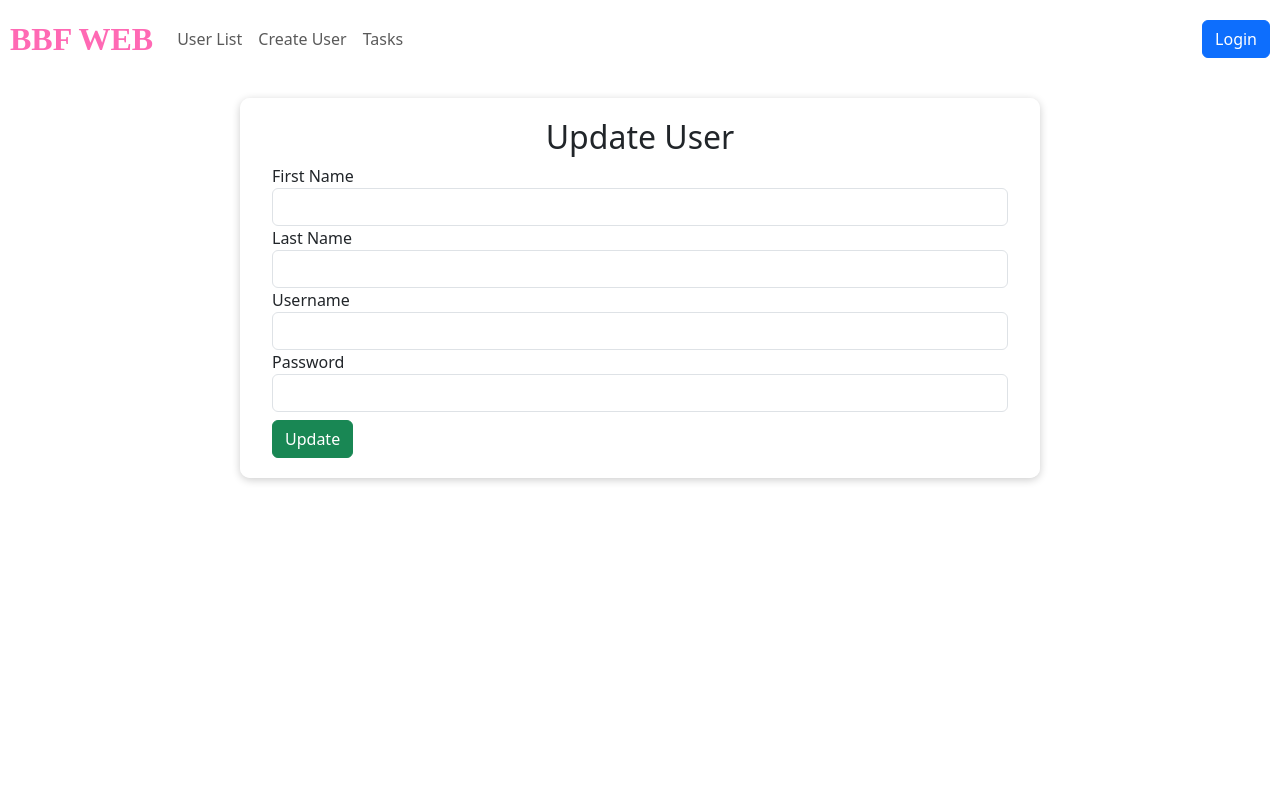
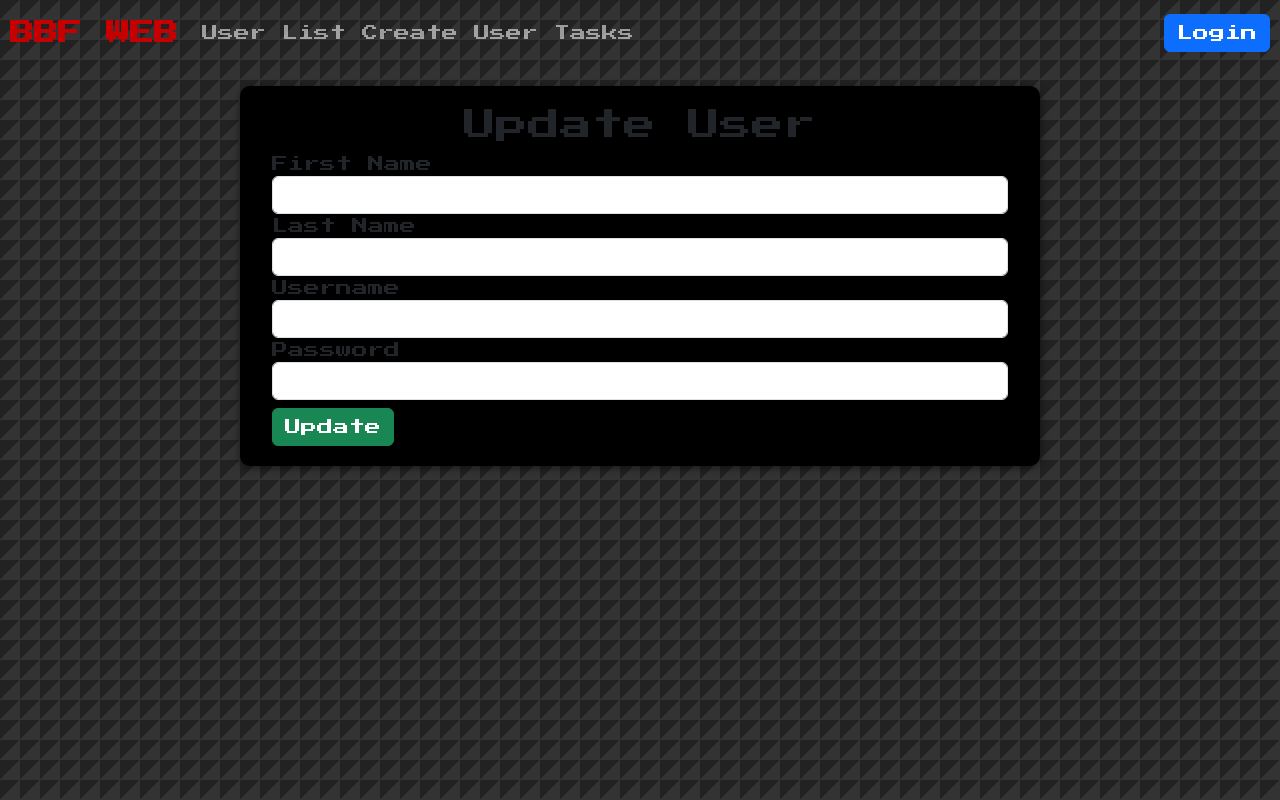
Before and after one commit to ED0LEO/bbfweb, an Angular app in the folder angular-app/: page /update-user/1 in a window 1280 px wide. Built offline with nearby package versions, Linux system fonts and the light colour scheme; no server answers.

Commit message:
Style has been redesigned to gamified style

```diff
--- a/angular-app/src/app/app.component.css
+++ b/angular-app/src/app/app.component.css
@@ -1,6 +1,6 @@
 body {
-    background-color: #f5f5f5;
-    font-family: 'Arial', sans-serif;
+  background-color: #000;
+  font-family: 'Press Start 2P', cursive;
 }
 
 .navbar {
@@ -11,21 +11,44 @@
 }
 
 .navbar-brand {
-    font-size: 32px;
-    color: #ff69b4;
-    font-family: 'Pacifico', cursive;
+  font-size: 24px;
+  color: #c60000;
   font-weight: bold;
   transition: color 0.3s ease-in-out;
+}
+
+.navbar-toggler {
+  border-color: #c60000;
+}
+
+.navbar-toggler-icon {
+  background-color: #c60000;
+}
+
+.navbar-nav .nav-item .nav-link {
+  font-size: 16px;
+  color: #fff;
+  padding: 10px 15px;
+  border: 1px solid #c60000;
+  border-radius: 5px;
+  transition: background-color 0.3s ease-in-out;
+}
+
+.navbar-nav .nav-item .nav-link:hover,
+.navbar-nav .nav-item .nav-link:focus {
+  background-color: #c60000;
 }
 
 .container {
   max-width: 800px;
   margin: 20px auto;
   padding: 20px;
-    background-color: rgba(255, 255, 255, 0.9);
+  background-color: #000;
   border-radius: 10px;
-    box-shadow: 0 2px 8px rgba(0, 0, 0, 0.2);
+  box-shadow: 0 2px 8px rgba(0, 0, 0, 0.5);
   transition: background-color 0.3s ease-in-out;
+  position: relative;
+  overflow: hidden;
 }
 
 .user-account {
@@ -37,20 +60,20 @@
 }
 
 .dropdown-menu {
-    background-color: #ffedf3;
-    border-color: #ffa7c4;
+  background-color: #000;
+  border-color: #c60000;
   padding: 0.5rem 0;
-    box-shadow: 0 2px 4px rgba(0, 0, 0, 0.1);
+  box-shadow: 0 2px 4px rgba(0, 0, 0, 0.5);
   transition: opacity 0.3s ease-in-out;
 }
 
 .dropdown-divider {
   margin: 0.5rem 0;
-    border-bottom: 1px solid #ffa7c4;
+  border-bottom: 1px solid #c60000;
 }
 
 .dropdown-item {
-    color: #ff69b4;
+  color: #c60000;
   font-size: 16px;
   padding: 0.5rem 1rem;
   transition: background-color 0.3s ease-in-out;
@@ -58,8 +81,8 @@
 
 .dropdown-item:hover,
 .dropdown-item:focus {
-    color: #ff3680;
-    background-color: #ffedf3;
+  color: #ff3333;
+  background-color: #000;
 }
 
 .container.router-container {
@@ -74,7 +97,7 @@
   left: 0;
   width: 100%;
   height: 100%;
-    background: linear-gradient(45deg, #ff5eaa, #ff96c0);
-    opacity: 0.2;
+  background-image: linear-gradient(to bottom, rgba(0, 0, 0, 0.7), rgba(0, 0, 0, 0.7));
+  opacity: 0.3;
   z-index: -1;
 }
--- a/angular-app/src/app/app.component.html
+++ b/angular-app/src/app/app.component.html
@@ -1,4 +1,8 @@
-<nav class="navbar navbar-expand-lg navbar-light bg-transparent">
+<link rel="preconnect" href="https://fonts.googleapis.com">
+<link rel="preconnect" href="https://fonts.gstatic.com" crossorigin>
+<link href="https://fonts.googleapis.com/css2?family=Press+Start+2P&display=swap" rel="stylesheet">
+
+<nav class="navbar navbar-expand-lg navbar-dark bg-transparent">
   <a class="navbar-brand" routerLink="">BBF WEB</a>
   <button class="navbar-toggler" type="button" aria-controls="navbarNavAltMarkup" aria-expanded="false" aria-label="Toggle navigation" id="navbarToggler">
     <span class="navbar-toggler-icon"></span>
--- a/angular-app/src/styles.css
+++ b/angular-app/src/styles.css
@@ -1,2 +1,25 @@
 /* You can add global styles to this file, and also import other style files */
 @import "~bootstrap/dist/css/bootstrap.css";
+
+/* Reset body background color */
+body {
+  background: linear-gradient(135deg, #222222 49.5%, #333333 49.5%, #333333 50.5%) !important;
+  background-size: 20px 20px !important;
+  background-color: #333333 !important;
+  font-family: 'Press Start 2P', cursive !important;
+}
+
+/* Reset container background color */
+.container.container {
+  background-color: #000 !important;
+}
+
+/* Reset navbar background color */
+.navbar.navbar {
+  background-color: transparent !important;
+}
+
+/* Reset dropdown menu background color */
+.dropdown-menu.dropdown-menu {
+  background-color: #000 !important;
+}
```
Lines whose indentation alone changed are shown as unchanged.
